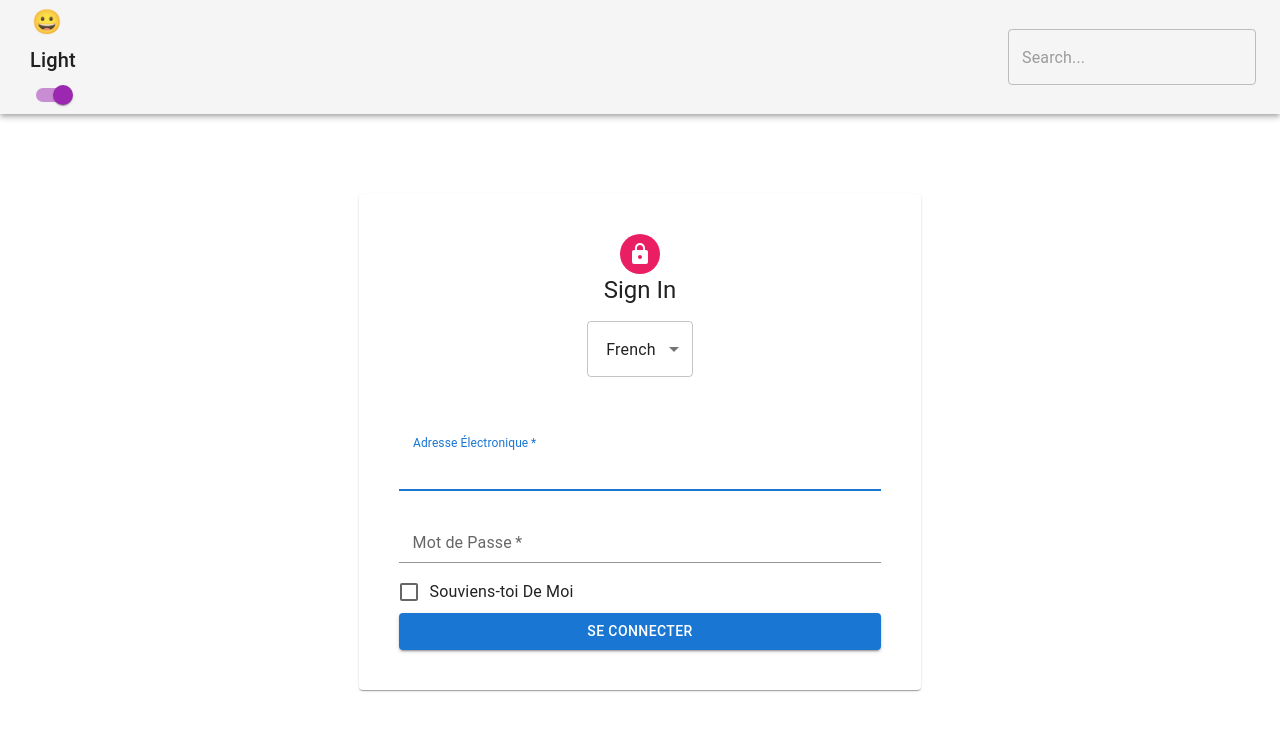
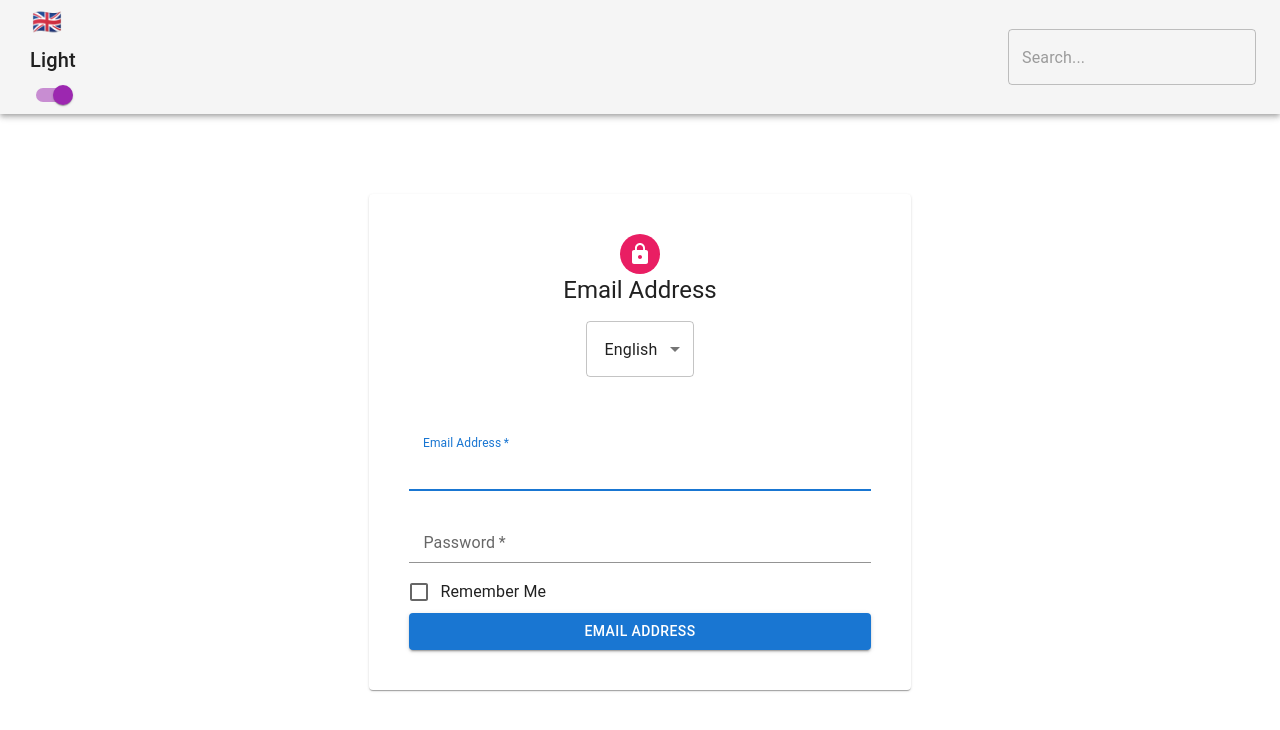
Before and after one commit to J4Web/react-context, a React (Create React App) app: page / in a window 1280 px wide. Shown: the top 730 px of the page. Built offline with nearby package versions, Linux system fonts and the light colour scheme; the HTML template or start-up script is replaced by a standard one.

Commit message:
added lang context also learnt to consume multiple context in a component

```diff
--- a/src/FormComp.jsx
+++ b/src/FormComp.jsx
@@ -88,7 +88,7 @@ class FormComp extends React.Component {
 
 </Avatar>
 <Typography variant="h5">
-Sign In
+{signIn}
 
 </Typography>
 <Select value={`${lang}`} className={classes.select} onChange={changeLanguage}>
--- a/src/NavBar.jsx
+++ b/src/NavBar.jsx
@@ -12,6 +12,7 @@ import Box from '@mui/material/Box';
 import { styled } from '@mui/material/styles';
 import { InputBase } from '@mui/material';
 import {ThemeContext} from './contexts/ThemeContext'
+import {withLangContext} from './contexts/LanguageContainer'
 const styles = {
     root:{
 
@@ -28,6 +29,22 @@ color:"inherit",
 
     }
 }
+ const words={
+        English: {
+            flag:"🇬🇧",
+            Search:"Search"
+
+        },
+        French:{
+            flag:"🇵🇫",
+            Search:"chercher"
+
+        },
+        Spanish:{
+            flag:"🇪🇸",
+            Search:"búsqueda"
+        }
+    }
 
 const label = { inputProps: { 'aria-label': 'Switch demo' } };
 class NavBar extends Component{
@@ -43,7 +60,10 @@ class NavBar extends Component{
     }
     render() {
         const {isDarkMode}=this.context;
+        const {langContext}=this.props
+        const {flag,Search}=words[langContext.lang]
         // const bgcolor=
+        console.log(flag, Search)
 
         return(<div className='root'>
         <AppBar position="static" color={isDarkMode?'primary':'default'}>
@@ -61,7 +81,7 @@ class NavBar extends Component{
         color="inherit"
         aria-label='Flag-Icon'
         >
-        <span>😀</span>
+        <span>{flag}</span>
 
         </IconButton>
         <Typography variant="h6" color="inherit">
@@ -69,7 +89,7 @@ class NavBar extends Component{
         </Typography>
       <Switch {...label } color="secondary" defaultChecked onChange={this.handleChange} />
 </Box>
-      <TextField {...label} color="secondary" defaultChecked placeholder="Search..." InputLabelProps={{ shrink: true }}/>
+      <TextField {...label} color="secondary" defaultChecked placeholder={`${Search}...`} InputLabelProps={{ shrink: true }}/>
       </Grid>
         </Toolbar>
 
@@ -79,4 +99,4 @@ class NavBar extends Component{
     }
 }
 
-export default withStyles(styles)(NavBar)
+export default withLangContext(withStyles(styles)(NavBar))
--- a/src/contexts/LanguageContainer.jsx
+++ b/src/contexts/LanguageContainer.jsx
@@ -4,7 +4,7 @@ class LanguageProvider extends React.Component{
     constructor(props){
         super(props);
         this.state = {
-            lang:'French'
+            lang:'English'
 
         }
         this.changeLanguage=this.changeLanguage.bind(this);
@@ -22,3 +22,9 @@ class LanguageProvider extends React.Component{
 
 
 export default LanguageProvider
+
+export const withLangContext=(Component)=>(props)=>{
+    return <LanguageContext.Consumer>
+        {val=><Component langContext={val} {...props}/>}
+    </LanguageContext.Consumer>
+}
```
